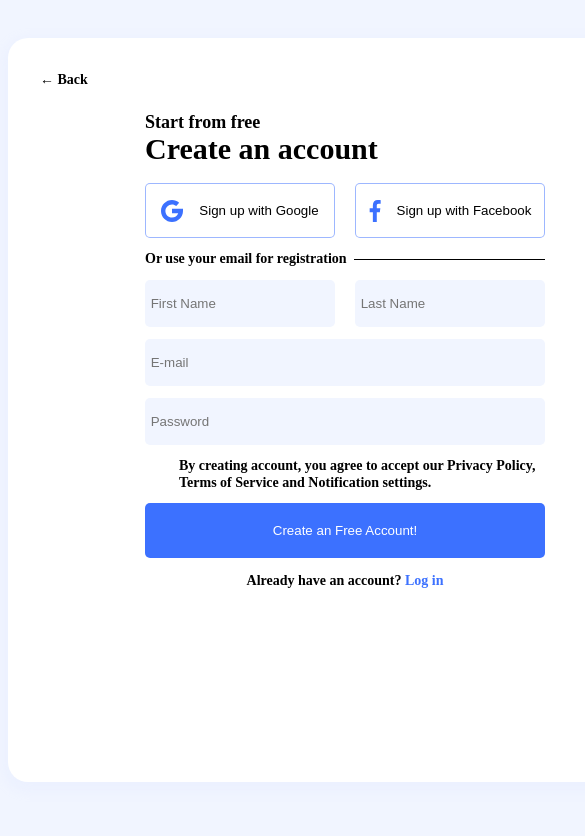
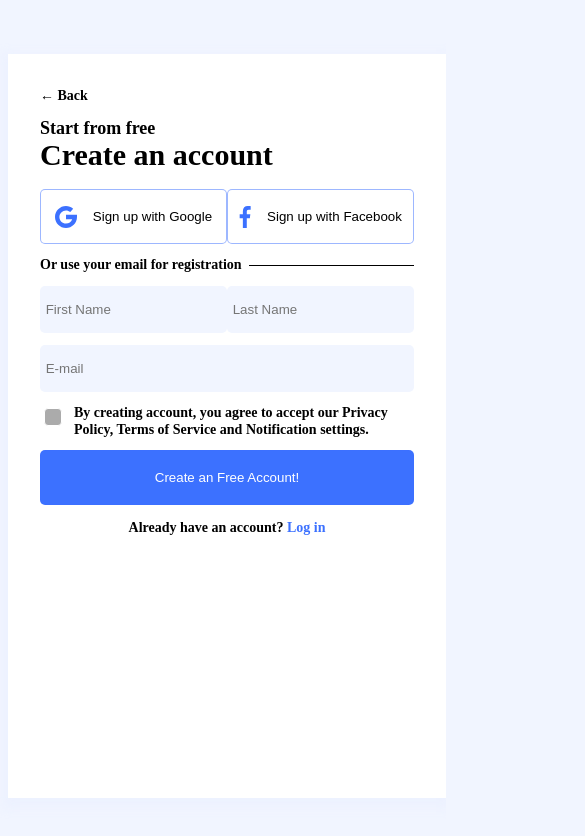
Before and after one commit to ChrisC0210/test-sign-up, a Vue app: page / in a window 390 px wide. Shown: the top 836 px of the page, 585 px wide, since content can reach past the window. Built offline with nearby package versions, Linux system fonts and the light colour scheme; what @vee-validate/i18n would draw is missing.

Commit message:
Edit css

```diff
--- a/src/App.vue
+++ b/src/App.vue
@@ -27,8 +27,6 @@
           <input class="input-style input-between" type="text" placeholder=" Last Name"/>
           </div>
           <div><input class="input-style" type="email" placeholder=" E-mail"/></div>
-          <div><input class="input-style" type="password" placeholder=" Password"/></div>
-
             <!-- <div class="d-flex flex-between mb-12">
               <input type="checkbox" class="input-checkbox" id="privacyCheck">
               <span class="checkmark"></span>
@@ -40,6 +38,8 @@
                 </div>
           <button class="btn-2 text-center">Create an Free Account!</button>
           <p class="text-center">Already have an account? <a href="#" class="priamry-blue">Log in</a></p>
+        <!-- i -->
+
         </form>
         </div>
 
@@ -170,6 +170,11 @@ padding: 32px;
   left: 50%;
   transform: translate(50%, -50%);
 }
+@media screen and (max-width: 500px) {
+  width: 100%;
+  margin: 16px 0;
+  border-radius: 0px;
+}
 }
 .card-form{
   margin: 26px 105px 36px 105px;
@@ -197,6 +202,10 @@ padding: 32px;
     background: gray-200;
     padding-right: 16px;
   }
+  @media screen and (max-width: 500px) {
+  width: 100%;
+  margin: 16px 0;
+}
 }
 .text-left{
   text-align: left;
@@ -269,7 +278,7 @@ padding: 32px;
 }
 @supports(-webkit-appearance: none) {
   input[type="checkbox"] {
-  background-color: gray-200;
+  background-color: $gray-200;
   border-radius: 5px;
   -webkit-appearance: none;
   width: 18px;
@@ -297,7 +306,6 @@ padding: 32px;
         border-top: none;
     transform: rotate(-45deg);}
 }
-
 </style>
 <script>
 export default {
```
Also changed, not shown: 3 other files (tests, documents, lock files or other folders).
